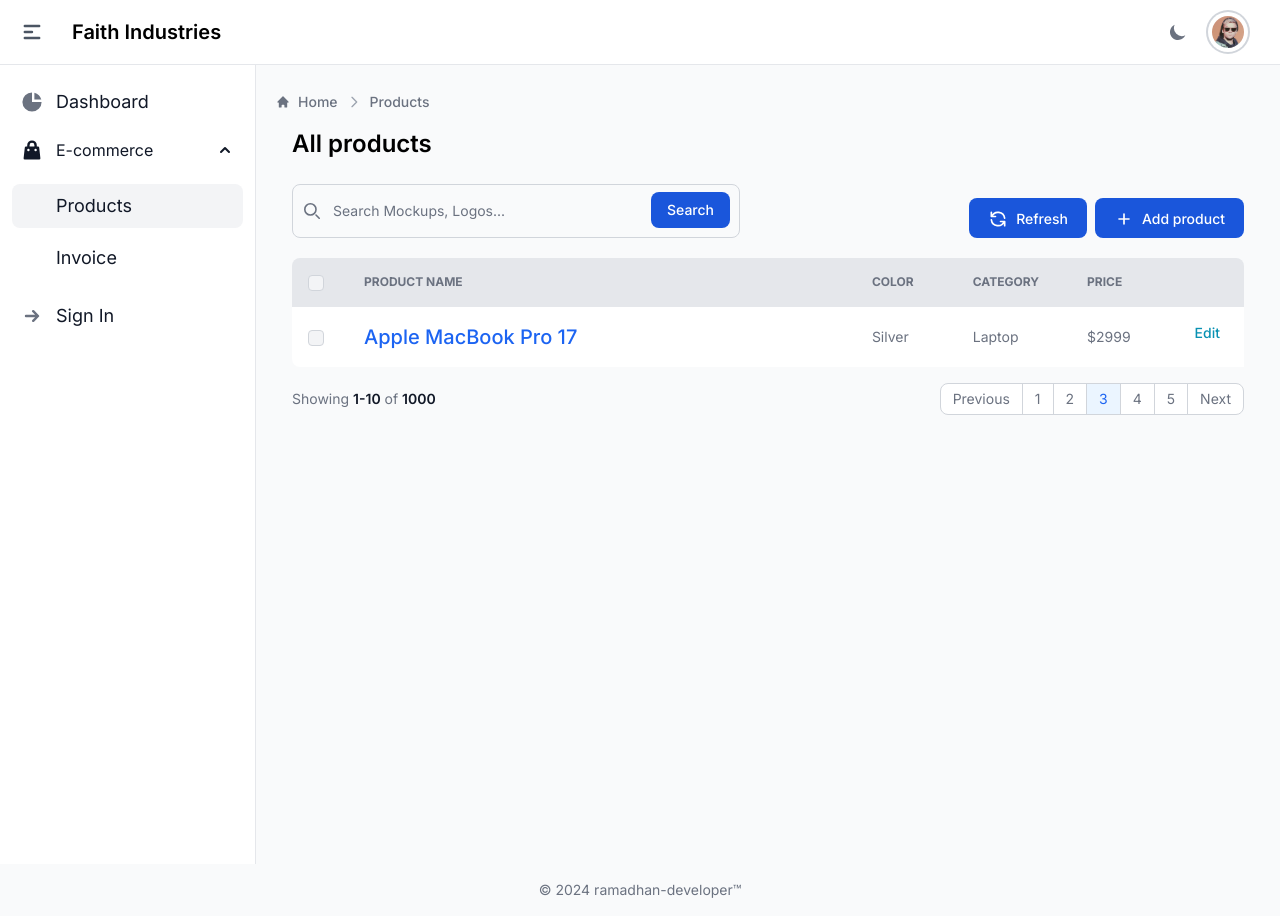
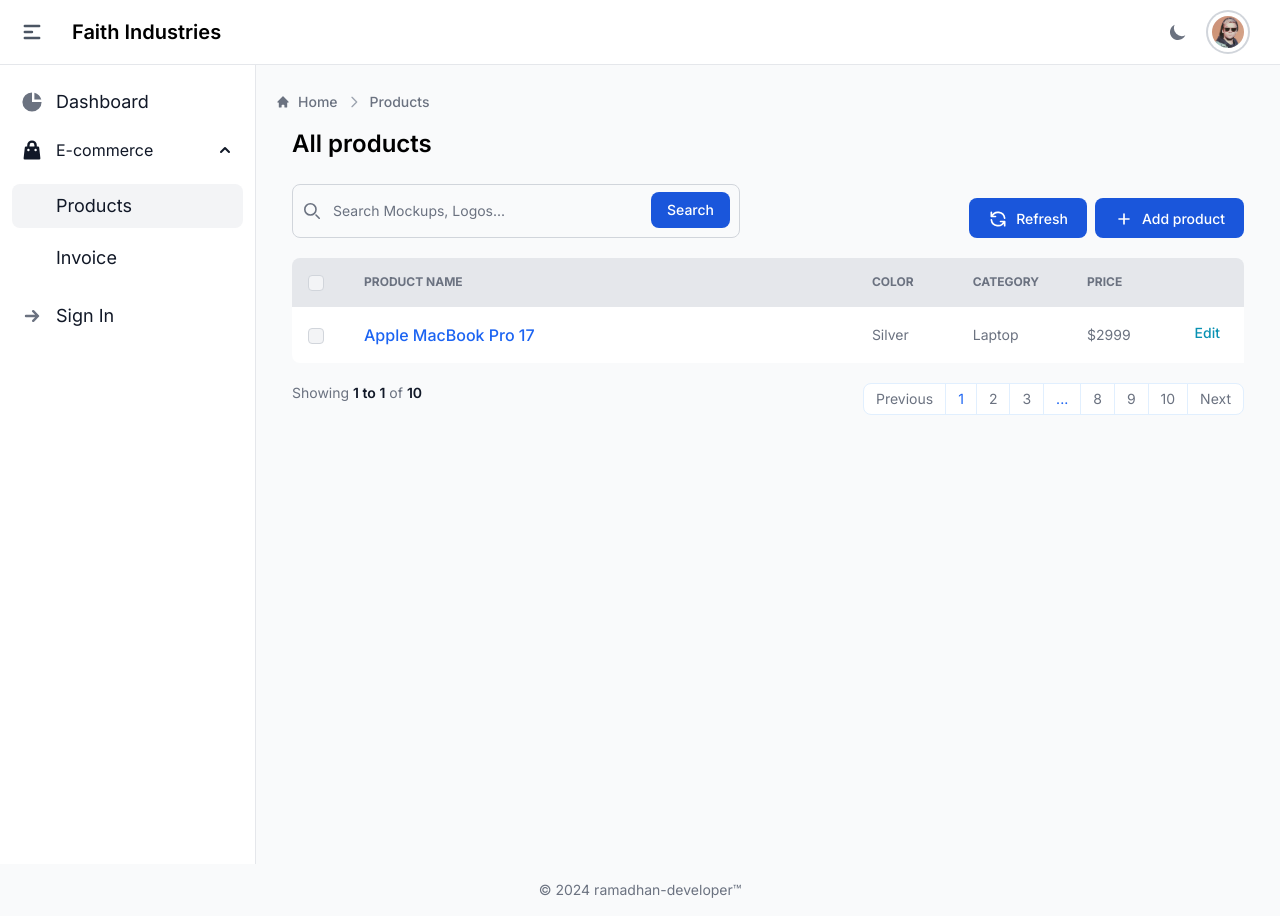
Before and after one commit to MRSA-ID/faith-industries-shop, a Next.js app: page /dashboard/products in a window 1280 px wide. Built offline with nearby package versions, Linux system fonts and the light colour scheme.

Commit message:
add reactpaginate

```diff
--- /dev/null
+++ b/components/dashboard/DashboardPagination/index.tsx
@@ -0,0 +1,110 @@
+"use client";
+
+import { useState, type FC, useEffect } from "react";
+import { Sidebar, Button, SidebarItem } from "flowbite-react";
+import { BiBuoy } from "react-icons/bi";
+import {
+  HiArrowSmRight,
+  HiChartPie,
+  HiChevronDown,
+  HiChevronUp,
+  HiInbox,
+  HiShoppingBag,
+  HiTable,
+  HiUser,
+  HiViewBoards,
+} from "react-icons/hi";
+import { twMerge } from "tailwind-merge";
+import { useSidebarContext } from "@/context/SidebarContext";
+import { useRouter } from "next/router";
+import ReactPaginate from "react-paginate";
+import css from "styled-jsx/css";
+
+type DashboardPaginationProps = {
+  current: number;
+  total: number;
+  onPageClick: (value: number) => void
+}
+
+const DashboardPagination: FC<DashboardPaginationProps> = ({
+  current,
+  total,
+  onPageClick
+}: DashboardPaginationProps) =>{
+  const { isCollapsed } = useSidebarContext();
+
+
+
+  // .pg-item{
+
+  // }
+
+  // .pg-item-active{
+
+  // }
+
+  // .pg-item-disabled{
+
+  // }
+
+  // .pg-break{
+
+  // }
+
+  return (
+    // <nav className="flex  w-full items-center flex-col-reverse flex-wrap md:flex-row justify-between pt-4" aria-label="Table navigation">
+    //   <span className="text-sm font-normal text-gray-500 dark:text-gray-400 mb-4 md:mb-0 block w-full md:inline md:w-auto">Showing <span className="font-semibold text-gray-900 dark:text-white">1-10</span> of <span className="font-semibold text-gray-900 dark:text-white">1000</span></span>
+    //   <ul className="inline-flex -space-x-px rtl:space-x-reverse text-sm h-8">
+    //       <li>
+    //         <a href="#" className="flex items-center justify-center px-3 h-8 ms-0 leading-tight text-gray-500 bg-white border border-gray-300 rounded-s-lg hover:bg-gray-100 hover:text-gray-700 dark:bg-gray-800 dark:border-gray-700 dark:text-gray-400 dark:hover:bg-gray-700 dark:hover:text-white">Previous</a>
+    //       </li>
+    //       <li>
+    //         <a href="#" className="flex items-center justify-center px-3 h-8 leading-tight text-gray-500 bg-white border border-gray-300 hover:bg-gray-100 hover:text-gray-700 dark:bg-gray-800 dark:border-gray-700 dark:text-gray-400 dark:hover:bg-gray-700 dark:hover:text-white">1</a>
+    //       </li>
+    //       <li>
+    //         <a href="#" className="flex items-center justify-center px-3 h-8 leading-tight text-gray-500 bg-white border border-gray-300 hover:bg-gray-100 hover:text-gray-700 dark:bg-gray-800 dark:border-gray-700 dark:text-gray-400 dark:hover:bg-gray-700 dark:hover:text-white">2</a>
+    //       </li>
+    //       <li>
+    //         <a href="#" aria-current="page" className="flex items-center justify-center px-3 h-8 text-blue-600 border border-gray-300 bg-blue-50 hover:bg-blue-100 hover:text-blue-700 dark:border-gray-700 dark:bg-gray-700 dark:text-white">3</a>
+    //       </li>
+    //       <li>
+    //         <a href="#" className="flex items-center justify-center px-3 h-8 leading-tight text-gray-500 bg-white border border-gray-300 hover:bg-gray-100 hover:text-gray-700 dark:bg-gray-800 dark:border-gray-700 dark:text-gray-400 dark:hover:bg-gray-700 dark:hover:text-white">4</a>
+    //       </li>
+    //       <li>
+    //         <a href="#" className="flex items-center justify-center px-3 h-8 leading-tight text-gray-500 bg-white border border-gray-300 hover:bg-gray-100 hover:text-gray-700 dark:bg-gray-800 dark:border-gray-700 dark:text-gray-400 dark:hover:bg-gray-700 dark:hover:text-white">5</a>
+    //       </li>
+    //       <li>
+    //         <a href="#" className="flex items-center justify-center px-3 h-8 leading-tight text-gray-500 bg-white border border-gray-300 rounded-e-lg hover:bg-gray-100 hover:text-gray-700 dark:bg-gray-800 dark:border-gray-700 dark:text-gray-400 dark:hover:bg-gray-700 dark:hover:text-white">Next</a>
+    //       </li>
+    //   </ul>
+    // </nav>
+    <div className="flex justify-between">
+      <span className="text-sm font-normal text-gray-500 dark:text-gray-400 mb-4 md:mb-0 block w-full md:inline md:w-auto">
+        Showing
+        <span className="font-semibold text-gray-900 px-1 dark:text-white">1 to {current}</span>
+        of
+        <span className="font-semibold text-gray-900 pl-1 dark:text-white">{total}</span>
+      </span>
+      <ReactPaginate
+        breakLabel="..."
+        pageRangeDisplayed={3}
+        pageCount={total}
+        nextLabel={'Next'}
+        previousLabel={'Previous'}
+        renderOnZeroPageCount={null as any}
+        containerClassName="pg-container inline-flex -space-x-px text-sm h-8"
+        previousLinkClassName="pg-item flex items-center justify-center px-3 h-8 ms-0 leading-tight text-gray-500 bg-white border !border-blue-100 rounded-s-lg
+        hover:bg-blue-100 hover:text-blue-700 hover:border-blue-100 dark:bg-gray-800 dark:!border-gray-700 dark:text-gray-400 dark:hover:bg-gray-700 dark:hover:text-white"
+        nextLinkClassName="pg-item flex items-center justify-center px-3 h-8 leading-tight text-gray-500 bg-white border border-blue-100 rounded-e-lg hover:bg-blue-100 hover:text-blue-700 hover:border-blue-100 dark:bg-gray-800 dark:border-gray-700 dark:text-gray-400 dark:hover:bg-gray-700 dark:hover:text-white"
+        pageLinkClassName="pg-item flex items-center justify-center px-3 h-8 leading-tight text-gray-500 bg-white border border-blue-100 hover:bg-blue-100 hover:text-blue-700 hover:border-blue-100 dark:bg-gray-800 dark:border-gray-700 dark:text-gray-400 dark:hover:bg-gray-700 dark:hover:text-white"
+        activeLinkClassName="flex items-center justify-center px-3 h-8 !text-blue-600 border border-blue-100 bg-blue-100 border-blue-100 hover:bg-blue-100 hover:text-blue-700 dark:border-gray-700 dark:!bg-gray-700 dark:!text-white"
+        disabledLinkClassName="cursor-not-allowed bg-blue-100 text-blue-500 dark:!bg-gray-700 dark:!text-white dark:hover:bg-gray-700"
+        breakClassName="pg-break flex items-center justify-center px-3 h-8 leading-tight bg-white border border-blue-100 bg-blue-100 hover:bg-blue-100 hover:border-blue-100 hover:text-blue-700 !text-blue-600 bg-blue-50 dark:bg-gray-800 dark:border-gray-700 dark:!text-gray-400 dark:hover:bg-gray-700 dark:!bg-gray-700 dark:hover:text-white"
+        onPageChange={(page) => onPageClick(page.selected + 1)}
+        forcePage={current - 1}
+      />
+    </div>
+  )
+}
+
+export default DashboardPagination
--- a/package.json
+++ b/package.json
@@ -14,6 +14,7 @@
     "deploy:vercel": "vercel"
   },
   "dependencies": {
+    "@types/react-paginate": "^7.1.4",
     "apexcharts": "^3.46.0",
     "flowbite": "^2.3.0",
     "flowbite-react": "^0.7.2",
@@ -25,6 +26,7 @@
     "react-apexcharts": "^1.4.1",
     "react-dom": "^18.2.0",
     "react-icons": "^5.0.1",
+    "react-paginate": "^8.2.0",
     "tailwind-merge": "^2.2.1"
   },
   "devDependencies": {
--- a/pages/dashboard/products.tsx
+++ b/pages/dashboard/products.tsx
@@ -4,10 +4,14 @@ import Head from 'next/head'
 import { Breadcrumb, Button, Checkbox, Table } from 'flowbite-react'
 import { HiHome, HiOutlinePlusSm, HiOutlineRefresh } from 'react-icons/hi'
 import Link from 'next/link'
+import DashboardPagination from '@/components/dashboard/DashboardPagination'
 // import DashboardLayout from '@/components/dashboard/DashboardLayout'
 const DashboardLayout = dynamic(() => import('@/components/dashboard/DashboardLayout'), { ssr: false })
 
 const Products = () => {
+  const handlePageClick = (page:number) => {
+    console.log('page number:', page)
+  }
   return (
     <div className='w-full h-screen px-5 py-7 overflow-y-hidden'>
       <Head>
@@ -68,7 +72,7 @@ const Products = () => {
 
         </div>
         <div className="w-full">
-          <Table className='w-full px-20 relative' hoverable>
+          <Table className='w-full px-20 relative mb-5' hoverable>
           {/* hidden md:table-row-group */}
             <Table.Head className='text-gray-500 hidden md:table-row-group' >
               <Table.HeadCell className="bg-gray-200 dark:bg-gray-700 p-4">
@@ -87,7 +91,7 @@ const Products = () => {
                 <Table.Cell className="p-4 md:table-cell">
                   <Checkbox className='checked:text-blue-600 focus:ring-blue-300 dark:focus:ring-blue-600' />
                 </Table.Cell>
-                <Table.Cell className="flex w-full justify-between text-xl md:table-cell md:whitespace-nowrap font-medium text-blue-600 dark:text-blue-400 md:dark:text-white">
+                <Table.Cell className="flex w-full justify-between text-xl md:text-base md:table-cell md:whitespace-nowrap font-medium text-blue-600 dark:text-blue-400 md:dark:text-white">
                   {/* title in mobile */}
                   {/* <span className='font-bold capitalize dark:text-white'>
                     Product name
@@ -160,32 +164,7 @@ const Products = () => {
               </Table.Row> */}
             </Table.Body>
           </Table>
-          <nav className="flex  w-full items-center flex-column flex-wrap md:flex-row justify-between pt-4" aria-label="Table navigation">
-            <span className="text-sm font-normal text-gray-500 dark:text-gray-400 mb-4 md:mb-0 block w-full md:inline md:w-auto">Showing <span className="font-semibold text-gray-900 dark:text-white">1-10</span> of <span className="font-semibold text-gray-900 dark:text-white">1000</span></span>
-            <ul className="inline-flex -space-x-px rtl:space-x-reverse text-sm h-8">
-                <li>
-                  <a href="#" className="flex items-center justify-center px-3 h-8 ms-0 leading-tight text-gray-500 bg-white border border-gray-300 rounded-s-lg hover:bg-gray-100 hover:text-gray-700 dark:bg-gray-800 dark:border-gray-700 dark:text-gray-400 dark:hover:bg-gray-700 dark:hover:text-white">Previous</a>
-                </li>
-                <li>
-                  <a href="#" className="flex items-center justify-center px-3 h-8 leading-tight text-gray-500 bg-white border border-gray-300 hover:bg-gray-100 hover:text-gray-700 dark:bg-gray-800 dark:border-gray-700 dark:text-gray-400 dark:hover:bg-gray-700 dark:hover:text-white">1</a>
-                </li>
-                <li>
-                  <a href="#" className="flex items-center justify-center px-3 h-8 leading-tight text-gray-500 bg-white border border-gray-300 hover:bg-gray-100 hover:text-gray-700 dark:bg-gray-800 dark:border-gray-700 dark:text-gray-400 dark:hover:bg-gray-700 dark:hover:text-white">2</a>
-                </li>
-                <li>
-                  <a href="#" aria-current="page" className="flex items-center justify-center px-3 h-8 text-blue-600 border border-gray-300 bg-blue-50 hover:bg-blue-100 hover:text-blue-700 dark:border-gray-700 dark:bg-gray-700 dark:text-white">3</a>
-                </li>
-                <li>
-                  <a href="#" className="flex items-center justify-center px-3 h-8 leading-tight text-gray-500 bg-white border border-gray-300 hover:bg-gray-100 hover:text-gray-700 dark:bg-gray-800 dark:border-gray-700 dark:text-gray-400 dark:hover:bg-gray-700 dark:hover:text-white">4</a>
-                </li>
-                <li>
-                  <a href="#" className="flex items-center justify-center px-3 h-8 leading-tight text-gray-500 bg-white border border-gray-300 hover:bg-gray-100 hover:text-gray-700 dark:bg-gray-800 dark:border-gray-700 dark:text-gray-400 dark:hover:bg-gray-700 dark:hover:text-white">5</a>
-                </li>
-                <li>
-                  <a href="#" className="flex items-center justify-center px-3 h-8 leading-tight text-gray-500 bg-white border border-gray-300 rounded-e-lg hover:bg-gray-100 hover:text-gray-700 dark:bg-gray-800 dark:border-gray-700 dark:text-gray-400 dark:hover:bg-gray-700 dark:hover:text-white">Next</a>
-                </li>
-            </ul>
-          </nav>
+          <DashboardPagination current={1} total={10} onPageClick={handlePageClick} />
         </div>
       </div>
     </div>
```
